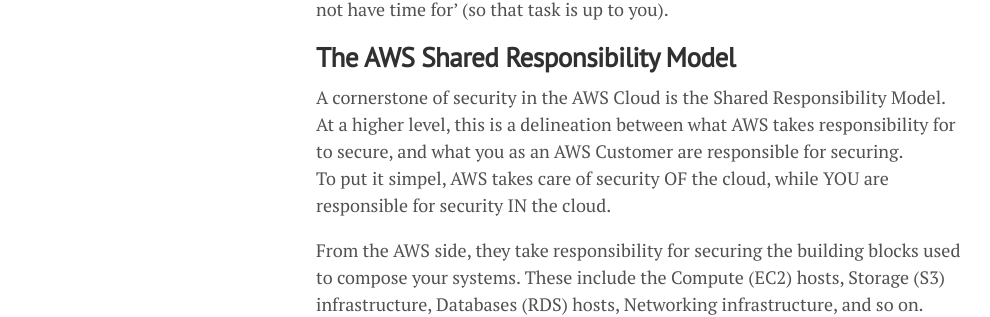
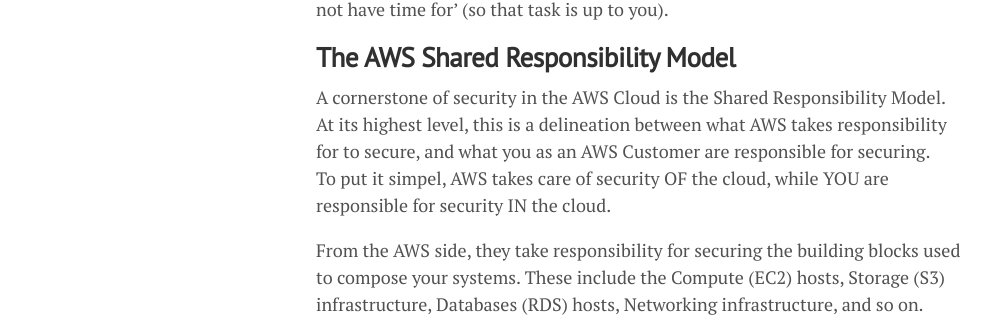
Before and after one commit to lgeurts/lgeurts.github.io, a Jekyll site: the page built from _posts/2021-11-02-activity-aware-ids-for-aws.md, in a window 1280 px wide and 900 px high, scrolled down 567 px. Shown: the part 175-492 px from the top of the window, without its empty margins (0-990 px from the left). Built offline with Jekyll 4.4.1, drawn with Linux system fonts in a browser that asks for light colours; nearby versions of some CDN libraries; comment, search, counter and statistics services are not loaded.

Commit message:
Update 2021-11-02-activity-aware-ids-for-aws.md

```diff
--- a/_posts/2021-11-02-activity-aware-ids-for-aws.md
+++ b/_posts/2021-11-02-activity-aware-ids-for-aws.md
@@ -17,7 +17,7 @@
 
 ## **The AWS Shared Responsibility Model**
 
-A cornerstone of security in the AWS Cloud is the Shared Responsibility Model. At a higher level, this is a delineation between what AWS takes responsibility for to secure, and what you as an AWS Customer are responsible for securing.
+A cornerstone of security in the AWS Cloud is the Shared Responsibility Model. At its highest level, this is a delineation between what AWS takes responsibility for to secure, and what you as an AWS Customer are responsible for securing.
 <br>To put it simpel, AWS takes care of security OF the cloud, while YOU are responsible for security IN the cloud.
 
 From the AWS side, they take responsibility for securing the building blocks used to compose your systems. These include the Compute (EC2) hosts, Storage (S3) infrastructure, Databases (RDS) hosts, Networking infrastructure, and so on. That’s not to say you could throw all of your customers credit card data into an S3 bucket and think your security responsibility is according AWS policies.
```
